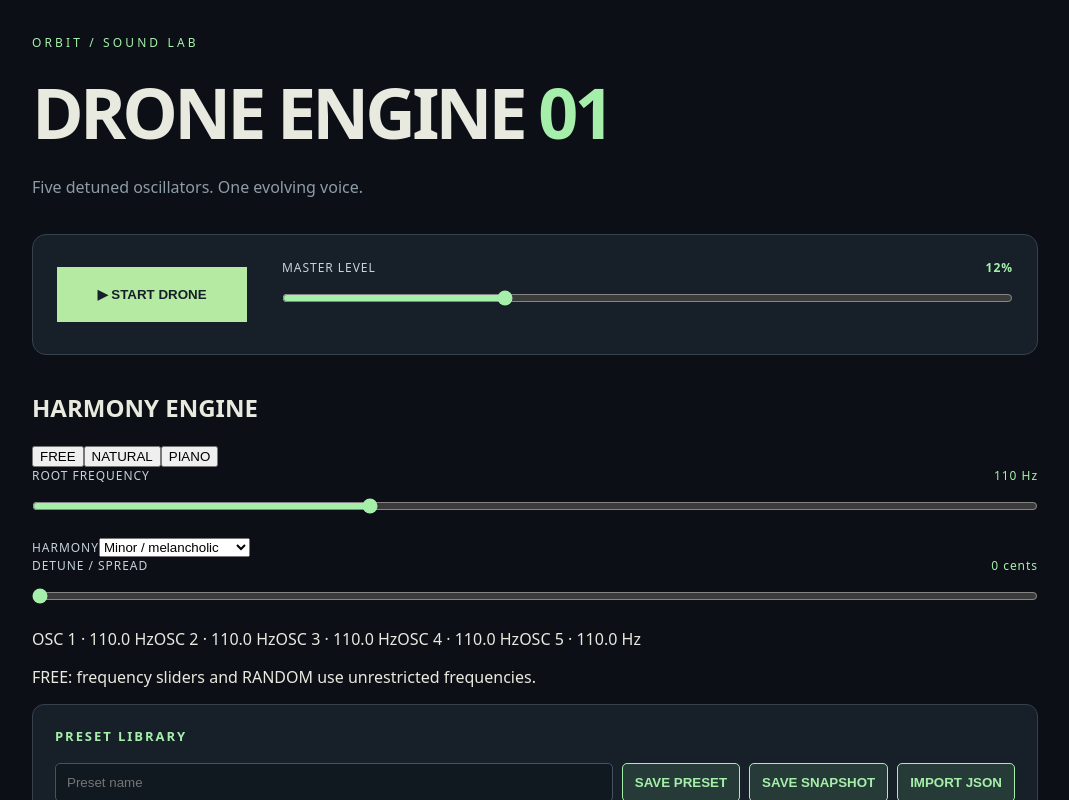
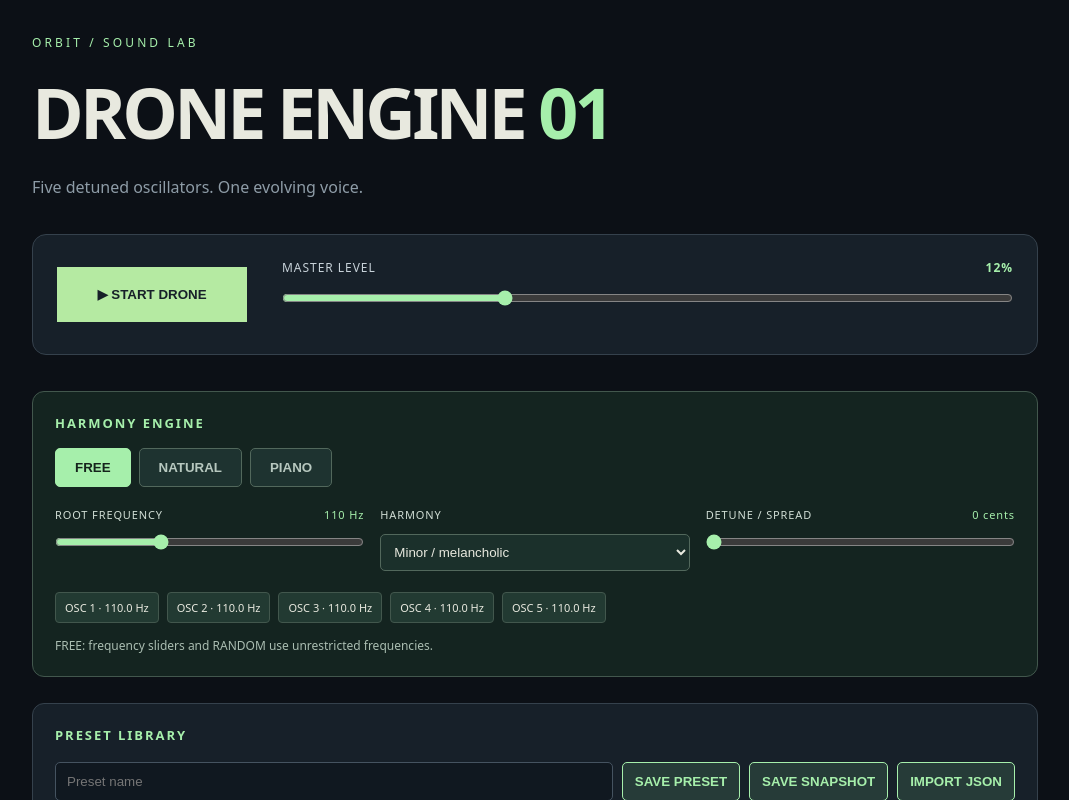
Before and after one commit to wgabel/orbit-sound-lab, a React (Vite) app: page / in a window 1280 px wide. Shown: the top 800 px of the page, without its empty margins (105-1174 px from the left). Built offline with nearby package versions, Linux system fonts and the light colour scheme.

Commit message:
Style harmony engine controls and oscillator frequency preview

```diff
--- a/src/presentation/styles.css
+++ b/src/presentation/styles.css
@@ -63,3 +63,19 @@
 .preset-morph-slider{margin-top:16px}.preset-morph-slider output{float:right}.preset-morph-slider input{display:block;width:100%;margin-top:12px;accent-color:#a6efab}
 .preset-morph p{font-size:12px;color:#a8b9b0;line-height:1.5;margin:12px 0 0}
 @media(max-width:450px){.preset-morph-selectors{grid-template-columns:1fr}}
+
+.harmony-engine{margin:0 0 26px;padding:22px;border:1px solid #42574d;border-radius:12px;background:#142420}
+.harmony-engine h2{font-size:13px;letter-spacing:.15em;color:#a6efab;margin:0 0 16px}
+.harmony-modes{display:flex;gap:8px;flex-wrap:wrap}
+.harmony-modes button{padding:11px 19px;background:#1e3330;color:#b7c8bf;border:1px solid #52685c;border-radius:5px;font-weight:700;cursor:pointer}
+.harmony-modes button.selected{background:#a6efab;color:#15231c;border-color:#a6efab}
+.harmony-controls{display:grid;grid-template-columns:repeat(3,minmax(0,1fr));gap:16px;margin-top:20px}
+.harmony-controls label{font-size:11px;letter-spacing:.08em;color:#d0ddd4}
+.harmony-controls output{float:right}
+.harmony-controls input,.harmony-controls select{display:block;width:100%;margin-top:12px}
+.harmony-controls select{padding:9px;background:#1b302b;color:#e8e9df;border:1px solid #52685c;border-radius:5px}
+.harmony-controls input{accent-color:#a6efab}
+.harmony-preview{display:flex;gap:8px;flex-wrap:wrap;margin-top:18px}
+.harmony-preview span{padding:7px 9px;background:#223a32;border:1px solid #42574d;border-radius:4px;font-size:11px}
+.harmony-engine p{font-size:12px;color:#aabdb1;margin:14px 0 0}
+@media(max-width:650px){.harmony-controls{grid-template-columns:1fr}}
```
